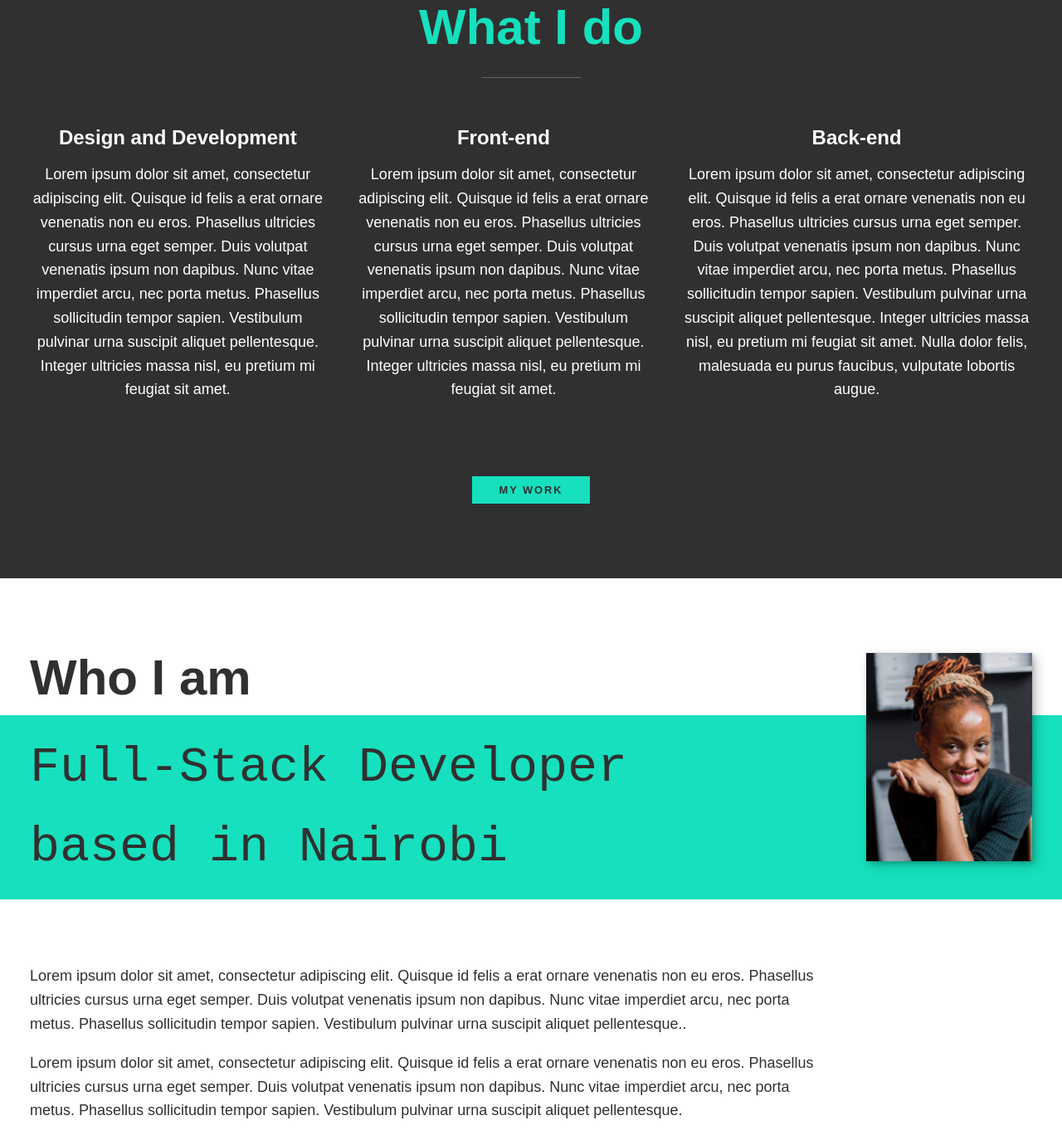
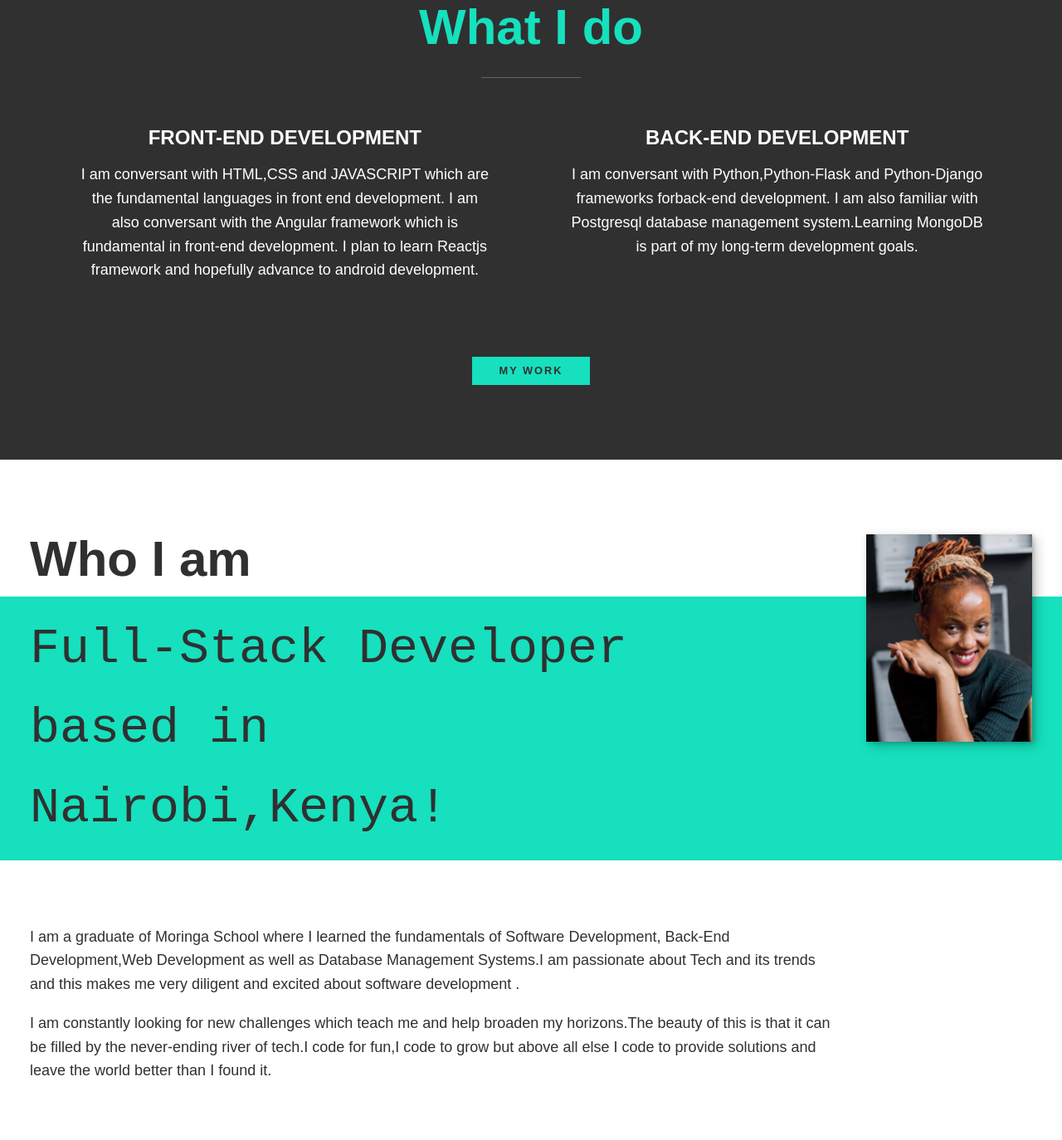
Before and after one commit to claudiahW/portfolio, a plain HTML site: page index.html in a window 1280 px wide. Shown: the part 776-2150 px from the top of the page at 83% size. Drawn offline with nearby package versions, Linux system fonts and the light colour scheme.

Commit message:
edit about me section

```diff
--- a/index.html
+++ b/index.html
@@ -1,8 +1,8 @@
 <!DOCTYPE html>
 <html lang="en">
   <head>
+    <link rel="stylesheet" href="https://cdnjs.cloudflare.com/ajax/libs/normalize/8.0.1/normalize.css">
     <meta charset="UTF-8" />
-    <meta http-equiv="X-UA-Compatible" content="IE=edge" />
     <meta name="viewport" content="width=device-width, initial-scale=1.0" />
     <title>ClaudiahW's Portfolio Website</title>
     <link
@@ -11,9 +11,7 @@
     />
     <link
       rel="stylesheet"
-      href="https://cdnjs.cloudflare.com/ajax/libs/font-awesome/5.11.2/css/all.css"
-      integrity="sha256-46qynGAkLSFpVbEBog43gvNhfrOj+BmwXdxFgVK/Kvc="
-      crossorigin="anonymous"
+      href="https://cdnjs.cloudflare.com/ajax/libs/font-awesome/5.11.2/css/all.css" integrity="sha256-46qynGAkLSFpVbEBog43gvNhfrOj+BmwXdxFgVK/Kvc=" crossorigin="anonymous"
     />
 
     <link
@@ -71,48 +69,26 @@
       <h2 class="section__title section__title--services">What I do</h2>
       <div class="services">
         <div class="service">
-          <h3>Design and Development</h3>
+          <h3>FRONT-END DEVELOPMENT</h3>
           <p>
-            Lorem ipsum dolor sit amet, consectetur adipiscing elit. Quisque id
-            felis a erat ornare venenatis non eu eros. Phasellus ultricies
-            cursus urna eget semper. Duis volutpat venenatis ipsum non dapibus.
-            Nunc vitae imperdiet arcu, nec porta metus. Phasellus sollicitudin
-            tempor sapien. Vestibulum pulvinar urna suscipit aliquet
-            pellentesque. Integer ultricies massa nisl, eu pretium mi feugiat
-            sit amet.
+            I am conversant with HTML,CSS and JAVASCRIPT which are the fundamental languages in front end development.
+            I am also conversant with the Angular framework which is fundamental in front-end development.
+            I plan to learn Reactjs framework and hopefully advance to android development.
           </p>
         </div>
         <!--/service-->
 
         <div class="service">
-          <h3>Front-end</h3>
+          <h3>BACK-END DEVELOPMENT</h3>
           <p>
-            Lorem ipsum dolor sit amet, consectetur adipiscing elit. Quisque id
-            felis a erat ornare venenatis non eu eros. Phasellus ultricies
-            cursus urna eget semper. Duis volutpat venenatis ipsum non dapibus.
-            Nunc vitae imperdiet arcu, nec porta metus. Phasellus sollicitudin
-            tempor sapien. Vestibulum pulvinar urna suscipit aliquet
-            pellentesque. Integer ultricies massa nisl, eu pretium mi feugiat
-            sit amet.
+            I am conversant with Python,Python-Flask and Python-Django frameworks forback-end development.
+            I am also familiar with Postgresql database management system.Learning MongoDB is part of my long-term development goals.
           </p>
         </div>
         <!-- /service -->
-
-        <div class="service">
-          <h3>Back-end</h3>
-          <p>
-            Lorem ipsum dolor sit amet, consectetur adipiscing elit. Quisque id
-            felis a erat ornare venenatis non eu eros. Phasellus ultricies
-            cursus urna eget semper. Duis volutpat venenatis ipsum non dapibus.
-            Nunc vitae imperdiet arcu, nec porta metus. Phasellus sollicitudin
-            tempor sapien. Vestibulum pulvinar urna suscipit aliquet
-            pellentesque. Integer ultricies massa nisl, eu pretium mi feugiat
-            sit amet. Nulla dolor felis, malesuada eu purus faucibus, vulputate
-            lobortis augue.
-          </p>
-        </div>
       </div>
       <!--/services-->
+
       <a href="#work" class="btn">My Work</a>
     </section>
 
@@ -120,24 +96,20 @@
     <section class="about-me" id="about">
       <h2 class="section__title section__title--about">Who I am</h2>
       <p class="section__subtitle section__subtitle--about">
-       Full-Stack Developer based in Nairobi
+       Full-Stack Developer based in Nairobi,Kenya!
       </p>
 
       <div class="about-me__body">
         <p>
-          Lorem ipsum dolor sit amet, consectetur adipiscing elit. Quisque id
-          felis a erat ornare venenatis non eu eros. Phasellus ultricies cursus
-          urna eget semper. Duis volutpat venenatis ipsum non dapibus. Nunc
-          vitae imperdiet arcu, nec porta metus. Phasellus sollicitudin tempor
-          sapien. Vestibulum pulvinar urna suscipit aliquet pellentesque..
+          I am a graduate of Moringa School where I learned the fundamentals of Software Development,
+          Back-End Development,Web Development as well as Database Management Systems.I am passionate about
+          Tech and its trends and this makes me very diligent and excited about software development .
         </p>
 
         <p>
-          Lorem ipsum dolor sit amet, consectetur adipiscing elit. Quisque id
-          felis a erat ornare venenatis non eu eros. Phasellus ultricies cursus
-          urna eget semper. Duis volutpat venenatis ipsum non dapibus. Nunc
-          vitae imperdiet arcu, nec porta metus. Phasellus sollicitudin tempor
-          sapien. Vestibulum pulvinar urna suscipit aliquet pellentesque.
+          I am constantly looking for new challenges which teach me and help broaden my horizons.The beauty of this is that it can be filled
+          by the never-ending river of tech.I code for fun,I code to grow but above all else I code to provide solutions
+          and leave the world better than I found it.
         </p>
       </div>
       <img
@@ -158,32 +130,32 @@
       <div class="portfolio">
 
         <!-- portfolio item 1 -->
-        <a href="#" class="portfolio__item">
+        <a href="portfolio-item.html" class="portfolio__item">
           <img src="assets/portfolio-6.jpeg" alt="" class="portfolio__img" />
         </a>
 
          <!-- portfolio item 2 -->
-        <a href="#" class="portfolio__item">
+        <a href="portfolio-item.html" class="portfolio__item">
           <img src="assets/portfolio-2.jpeg" alt="" class="portfolio__img" />
         </a>
 
          <!-- portfolio item  3-->
-        <a href="#" class="portfolio__item">
+        <a href="portfolio-item.html" class="portfolio__item">
           <img src="assets/portfolio-3.jpeg" alt="" class="portfolio__img" />
         </a>
 
          <!-- portfolio item  4-->
-        <a href="#" class="portfolio__item">
+        <a href="portfolio-item.html" class="portfolio__item">
           <img src="assets/portfolio-5.jpeg" alt="" class="portfolio__img" />
         </a>
 
          <!-- portfolio item  5-->
-        <a href="#" class="portfolio__item">
+        <a href="portfolio-item.html" class="portfolio__item">
           <img src="assets/portfolio-8.jpeg" alt="" class="portfolio__img" />
         </a>
 
          <!-- portfolio item  6-->
-        <a href="#" class="portfolio__item">
+        <a href="portfolio-item.html" class="portfolio__item">
           <img src="assets/portfolio-7.png" alt="" class="portfolio__img" />
         </a>
       </div>
```
